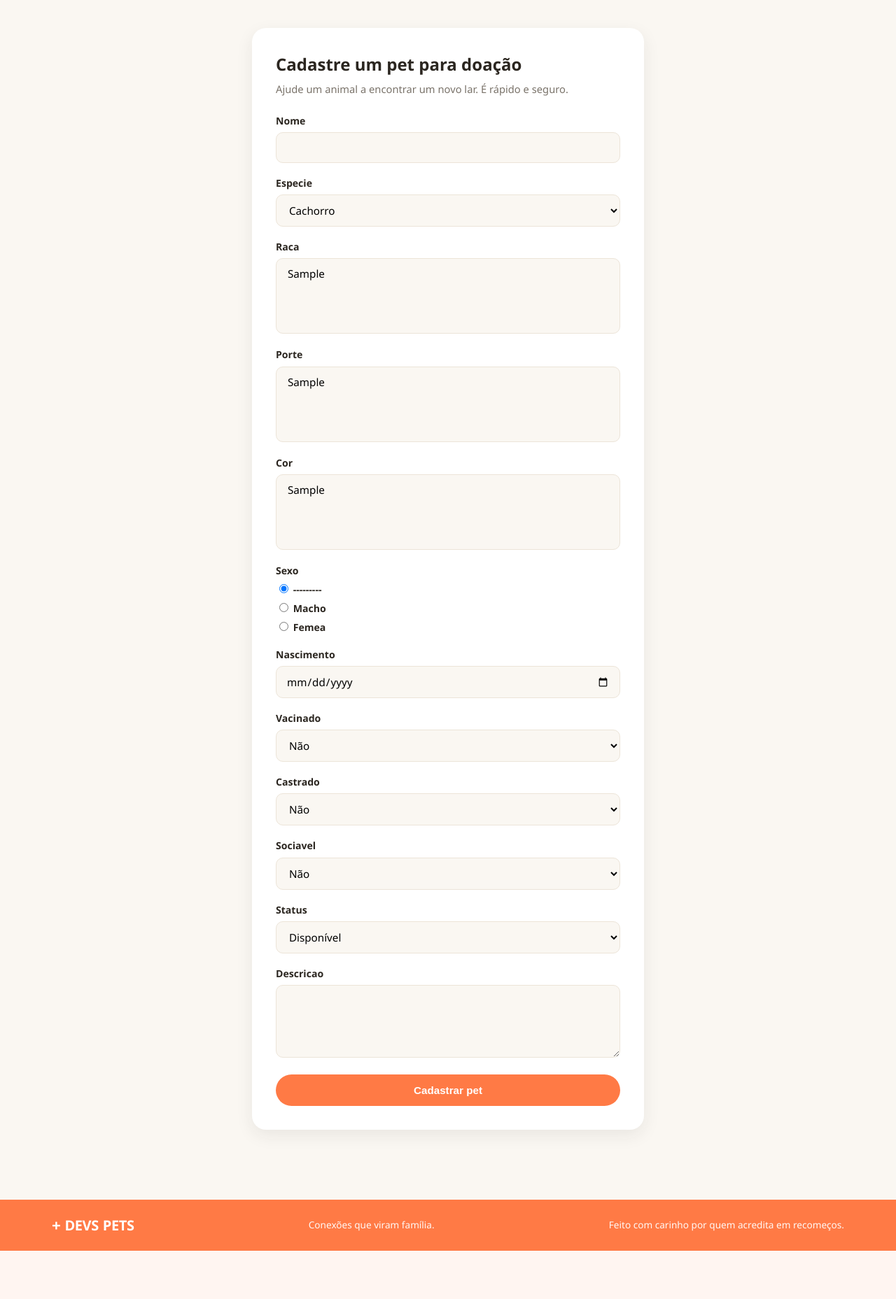
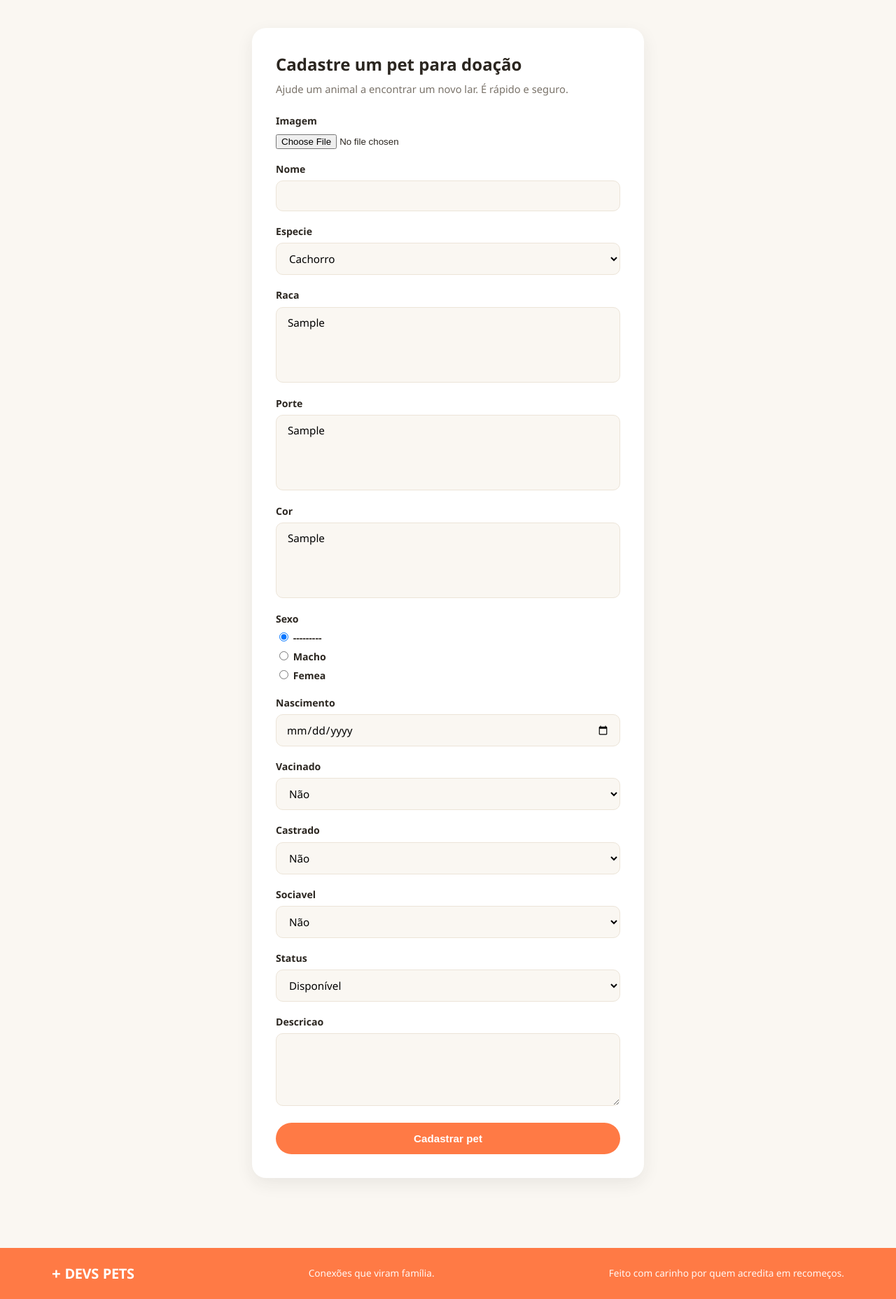
Before and after one commit to KaKruglb/Pet, a Django app: page /pets/novo/ in a window 1280 px wide. Shown: the part 73-1930 px from the top of the page at 70% size. Before the commit the page ends 1861 px from the top, so only its background shows below. Run offline with Django 5.2, Linux system fonts and the light colour scheme; a user stored in the database is signed in; tables that the repository leaves empty hold one stand-in row (values such as "Sample post").

Commit message:
Adiciona upload de foto real para os pets
- Troca campo imagem de texto/URL para ImageField (upload de arquivo)
- Configura MEDIA_URL/MEDIA_ROOT e serve arquivos de mídia em DEBUG
- Formulário de pet aceita envio de arquivo (multipart) e mostra a foto atual ao editar
- Adiciona Pillow ao requirements.txt e nova migração para o campo

```diff
--- a/config/settings.py
+++ b/config/settings.py
@@ -124,6 +124,9 @@ USE_TZ = True
 
 STATIC_URL = 'static/'
 
+MEDIA_URL = 'media/'
+MEDIA_ROOT = BASE_DIR / 'media'
+
 
 # Email
 # https://docs.djangoproject.com/en/6.1/topics/email/#topic-email-configuration
--- a/config/urls.py
+++ b/config/urls.py
@@ -1,9 +1,13 @@
+from django.conf import settings
+from django.conf.urls.static import static
 from django.contrib import admin
 from django.urls import path, include
 
 
 urlpatterns = [
-
     path('admin/', admin.site.urls),
     path('', include('petx.urls')),
 ]
+
+if settings.DEBUG:
+    urlpatterns += static(settings.MEDIA_URL, document_root=settings.MEDIA_ROOT)
--- a/petx/forms.py
+++ b/petx/forms.py
@@ -11,7 +11,7 @@ class PetForm(forms.ModelForm):
 
     class Meta:
         model = Pet
-        fields = ['nome', 'especie', 'raca', 'porte', 'cor', 'sexo', 'nascimento', 'vacinado', 'castrado', 'sociavel', 'status', 'descricao']
+        fields = ['imagem', 'nome', 'especie', 'raca', 'porte', 'cor', 'sexo', 'nascimento', 'vacinado', 'castrado', 'sociavel', 'status', 'descricao']
         widgets = {
             'sexo': forms.RadioSelect,
             'vacinado': forms.Select(choices=SIM_NAO),
--- a/petx/models.py
+++ b/petx/models.py
@@ -67,7 +67,7 @@ class Admin(models.Model):
 
 class Pet(models.Model):
     tutor = models.ForeignKey(Tutor, on_delete=models.CASCADE, related_name="pets")
-    imagem = models.CharField(max_length=500, blank=True)
+    imagem = models.ImageField(upload_to="pets/", blank=True)
     nome = models.CharField(max_length=15)
     especie = models.CharField(max_length=1, choices=Especie.choices, default=Especie.CACHORRO)
     raca = models.ManyToManyField(Raca, related_name="pets", blank=True)
--- a/petx/templates/partials/pet_photo.html
+++ b/petx/templates/partials/pet_photo.html
@@ -1,10 +1,10 @@
 {% comment %}
 Uso: {% include "partials/pet_photo.html" with pet=pet %}
-Renderiza a imagem do pet se existir, senão um placeholder colorido com emoji
+Renderiza a foto do pet se existir, senão um placeholder colorido com emoji
 (evita depender de internet/fotos reais para a demo).
 {% endcomment %}
 {% if pet.imagem %}
-  <img src="{{ pet.imagem }}" alt="{{ pet.nome }}">
+  <img src="{{ pet.imagem.url }}" alt="{{ pet.nome }}">
 {% else %}
   <div class="photo-placeholder {{ pet.id|default:0|divisibleby:2|yesno:"a,b" }}">
     <span>{% if pet.especie == "G" %}🐱{% else %}🐶{% endif %}</span>
--- a/petx/templates/pets/form.html
+++ b/petx/templates/pets/form.html
@@ -7,8 +7,16 @@
       <h2>{% if modo == "editar" %}Editar {{ pet.nome }}{% else %}Cadastre um pet para doação{% endif %}</h2>
       <p class="sub">Ajude um animal a encontrar um novo lar. É rápido e seguro.</p>
 
-      <form method="post" novalidate>
+      <form method="post" enctype="multipart/form-data" novalidate>
         {% csrf_token %}
+        {% if modo == "editar" and pet.imagem %}
+          <div class="field">
+            <label>Foto atual</label>
+            <div class="thumb" style="width:120px; height:120px; border-radius:var(--radius-sm);">
+              {% include "partials/pet_photo.html" with pet=pet %}
+            </div>
+          </div>
+        {% endif %}
         {% for field in form %}
           <div class="field">
             <label for="{{ field.id_for_label }}">{{ field.label }}</label>
--- a/petx/views.py
+++ b/petx/views.py
@@ -107,7 +107,7 @@ def criar_pet(request):
     if not hasattr(request.user, "tutor"):
         raise PermissionDenied
 
-    form = PetForm(request.POST or None)
+    form = PetForm(request.POST or None, request.FILES or None)
 
     if request.method == "POST" and form.is_valid():
         pet = form.save(commit=False)
@@ -127,7 +127,7 @@ def editar_pet(request, pk):
     if pet.tutor.user != request.user:
         raise PermissionDenied
 
-    form = PetForm(request.POST or None, instance=pet)
+    form = PetForm(request.POST or None, request.FILES or None, instance=pet)
 
     if request.method == "POST" and form.is_valid():
         form.save()
--- a/requirements.txt
+++ b/requirements.txt
@@ -2,3 +2,4 @@ asgiref==3.9.2
 Django==5.2.17
 sqlparse==0.5.3
 tzdata==2026.3
+Pillow==11.0.0
```
Also changed, not shown: petx/migrations/0003_alter_pet_imagem.py (added), 1 other file.
